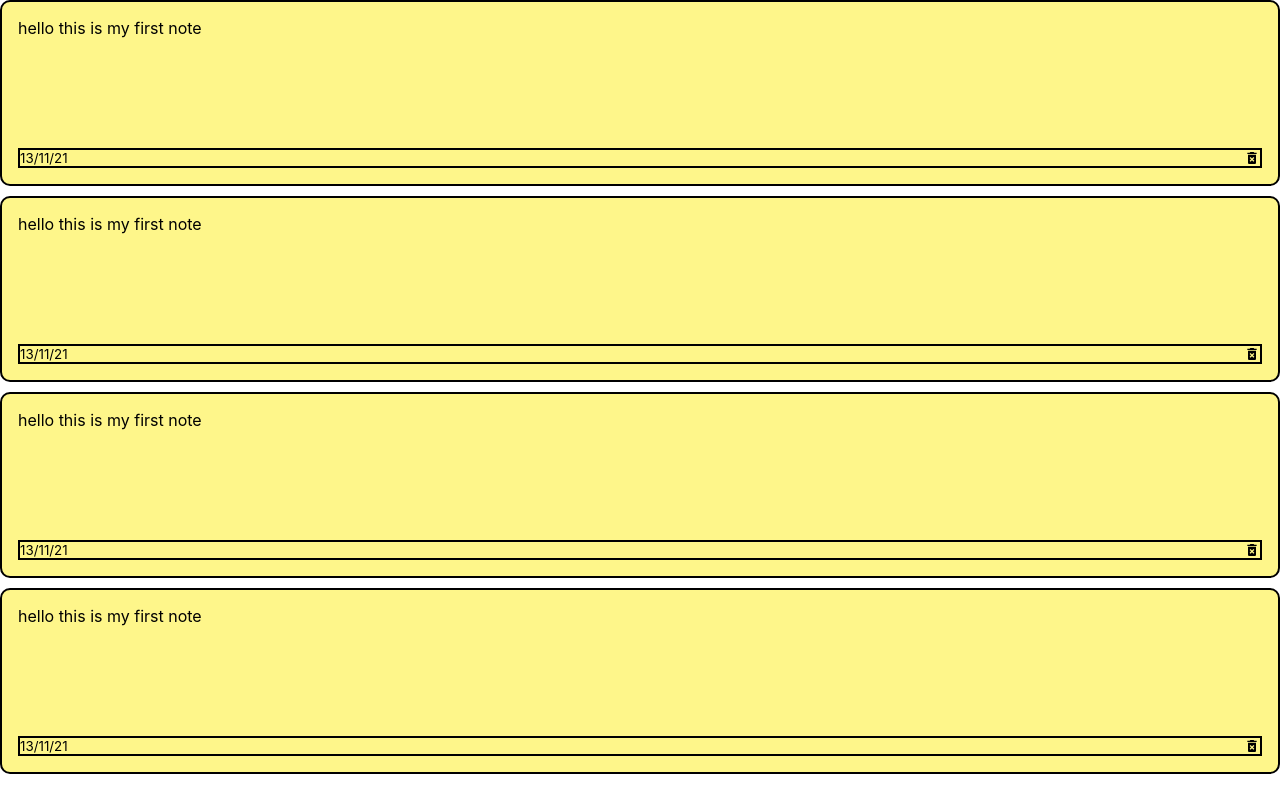
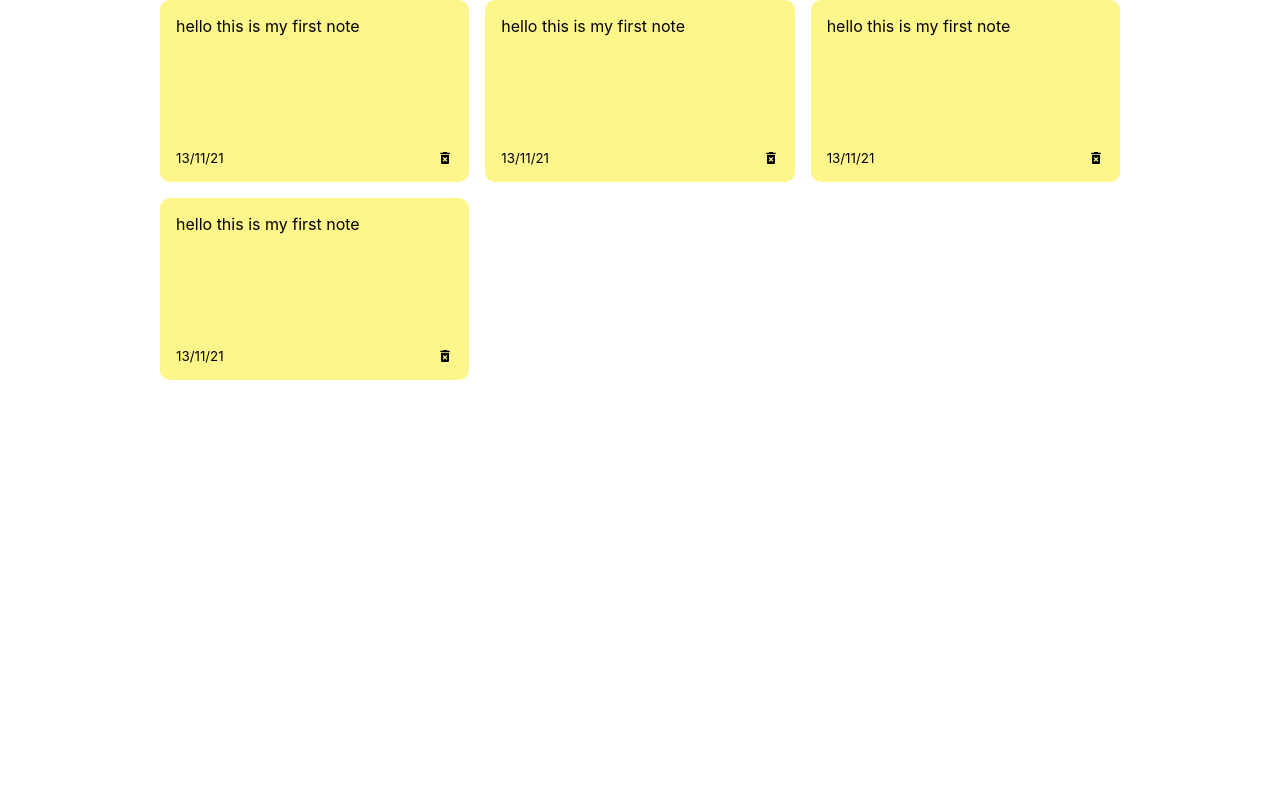
Before and after one commit to gurjung/notes-app, a React (Create React App) app: page / in a window 1280 px wide. Built offline with nearby package versions, Linux system fonts and the light colour scheme.

Commit message:
adds styling

```diff
--- a/src/App.css
+++ b/src/App.css
@@ -1,18 +1,30 @@
 .note{
   background-color: #fef68a;
-  margin-bottom: 10px;
   padding: 1rem;
   border-radius: 10px;
   min-height: 150px;
-  border: 2px solid black;
   display: flex;
   flex-direction: column;
   justify-content: space-between;
 }
 
 .note-footer{
-  border: 2px solid black;
   display: flex;
   align-items: center;
   justify-content: space-between;
 }
+
+.container{
+  max-width: 960px;
+  margin-left: auto;
+  margin-right: auto;
+  padding-right: 15px;
+  padding-left: 15px;
+}
+
+.notes-list{
+  display: grid;
+  row-gap: 1rem;
+  column-gap: 1rem;
+  grid-template-columns: repeat(auto-fit,minmax(250px,1fr));
+}
```
